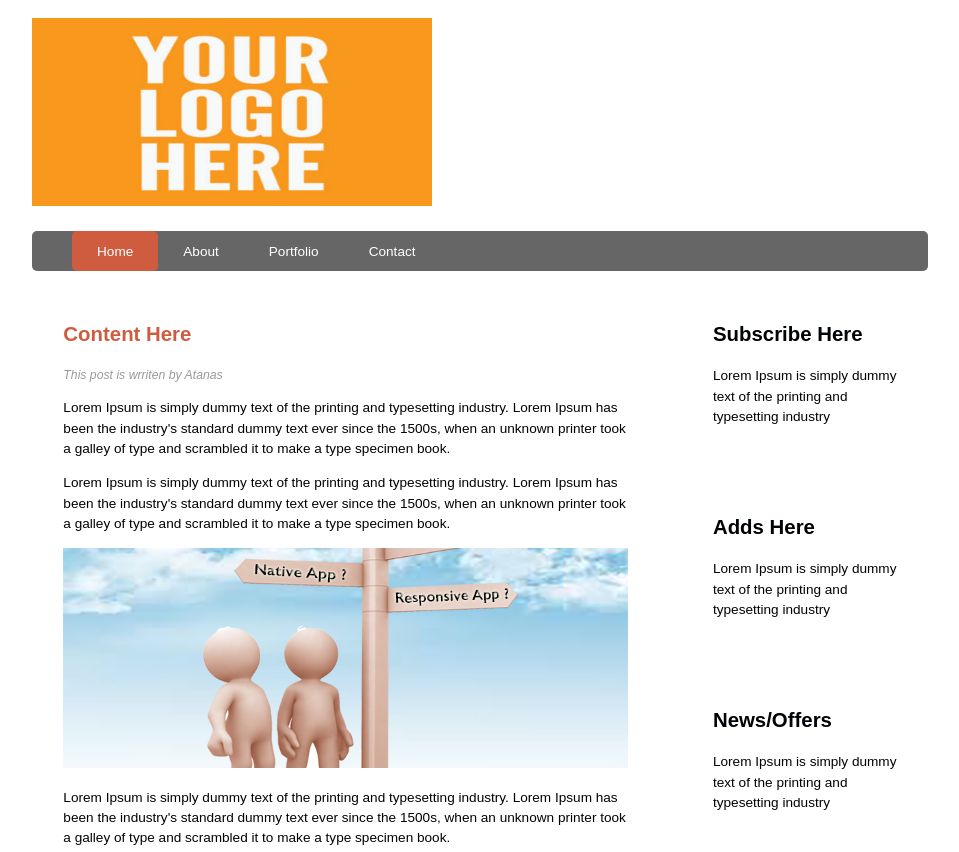
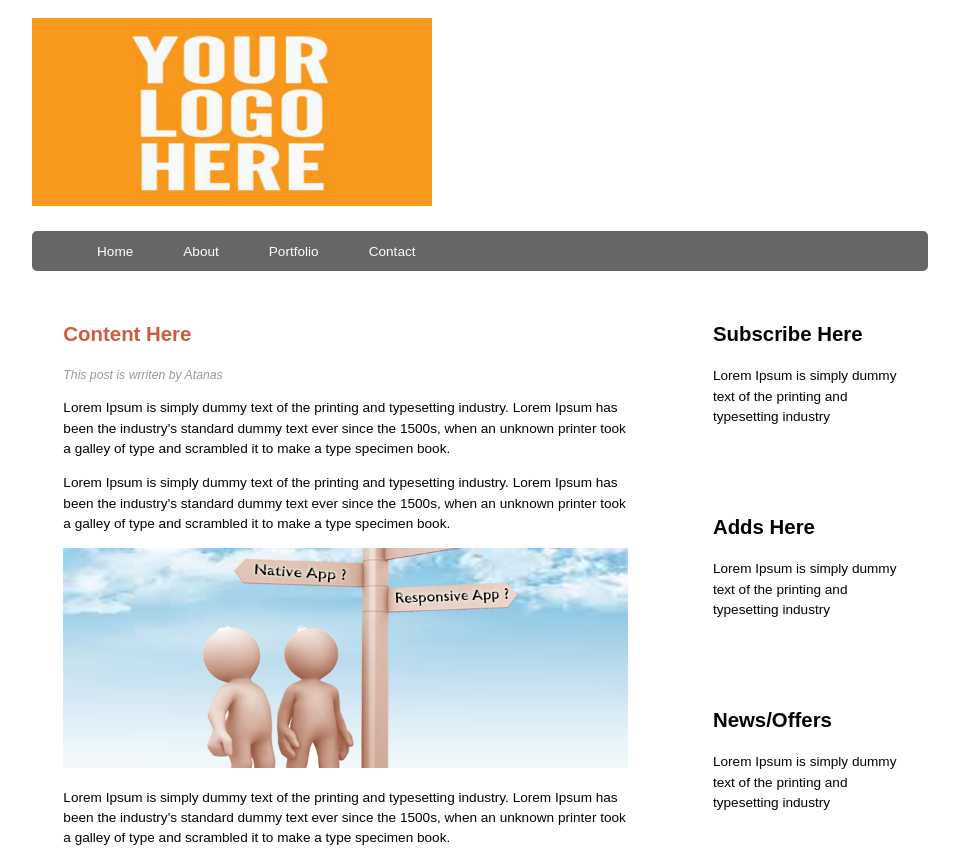
Before and after one commit to Nasun4o/Native-Website-Template, a plain HTML site: page index.html in a window 1280 px wide. Shown: the top 852 px of the page, without its empty margins (160-1119 px from the left). Drawn offline with Linux system fonts and the light colour scheme.

Commit message:
small change

```diff
--- a/style.css
+++ b/style.css
@@ -63,11 +63,11 @@ img {
     height: 18px;
 }
 
-.mainHeader nav a:hover, .mainHeader nav a:active
+/*.mainHeader nav a:hover, .mainHeader nav a:active
 .mainHeader nav .active a:link, .mainHeader nav .active {
     background: #CF5C3F;
     text-shadow: none;
-}
+}*/
 
 .mainHeader nav ul li a {
     border-radius: 1px;
```
